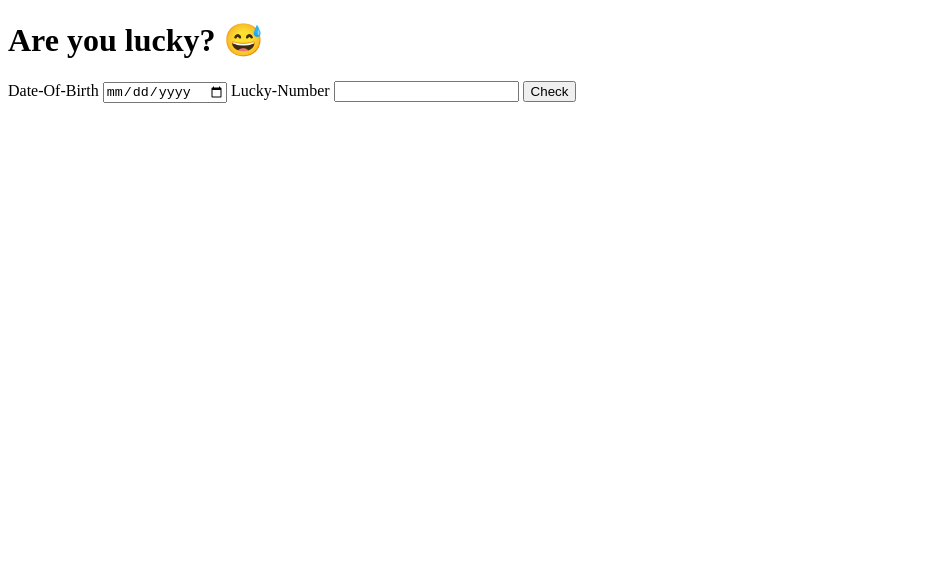
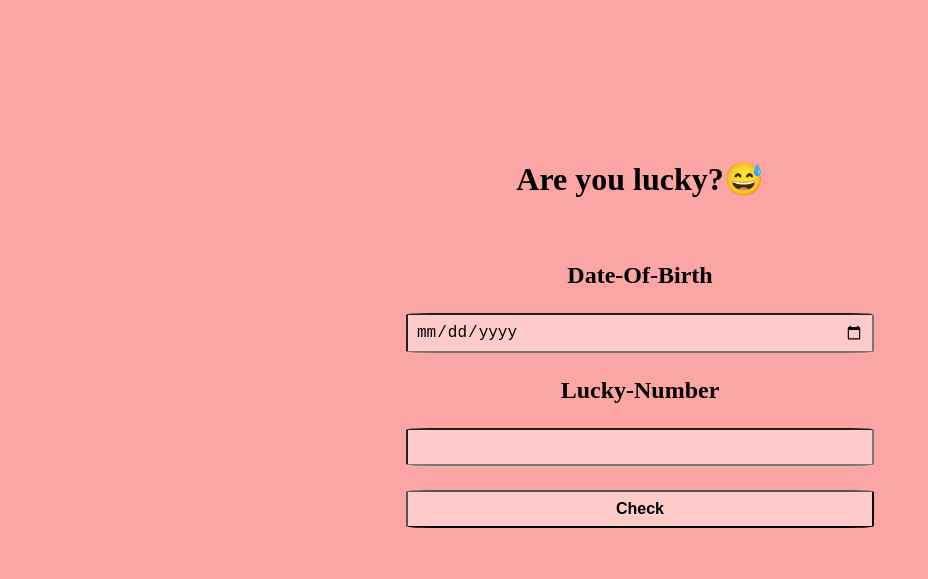
Before and after one commit to sahiba0915/Is-your-birthday-lucky, a plain HTML site: page index.html in a window 1280 px wide. Shown: the whole page, without its empty margins (0-928 px from the left). Drawn offline with Linux system fonts and the light colour scheme.

Commit message:
style: did the styling of the page.

```diff
--- a/index.html
+++ b/index.html
@@ -1,14 +1,17 @@
 <!DOCTYPE html>
 <html lang="en">
+
 <head>
     <meta charset="UTF-8">
     <meta http-equiv="X-UA-Compatible" content="IE=edge">
     <meta name="viewport" content="width=device-width, initial-scale=1.0">
-    <title>Is-you-birthday-lucky</title>
+    <title>Is-your-birthday-lucky</title>
+    <link rel="stylesheet" href="style.css">
 </head>
+
 <body>
-    <h1>Are you lucky? 😅</h1>
     <div class="container">
+        <h1>Are you lucky?😅</h1>
         <label for="date-of-birth">Date-Of-Birth</label>
         <input type="date" id="date-of-birth">
         <label for="lucky-number">Lucky-Number</label>
@@ -16,9 +19,7 @@
         <button id="check">Check</button>
         <div id="output-box"></div>
     </div>
+    <script src="app.js"></script>
+</body>
 
-
-
-   <script src="app.js"></script>
-</body>
 </html>
--- a/style.css
+++ b/style.css
@@ -0,0 +1,65 @@
+@import url('https://fonts.googleapis.com/css2?family=Crete+Round:ital@1&display=swap');
+
+* {
+    box-sizing: border-box;
+    font-size: 'Crete Round', serif;;
+}
+
+:root{
+    --dark-pink : #F87171;
+    --light-pink : #FCA5A5;
+    --faint-pink: #FECACA;
+}
+
+body {
+    margin: 0;
+    background-color: var(--light-pink);
+}
+
+.container{
+    width: 100%;
+    max-width: 500px;
+    min-height: 200px;
+    padding: 1rem;
+    margin: auto;
+    margin-top: 5rem;
+    text-align: center;
+}
+
+h1 {
+    margin: 4rem 0rem 4rem 0rem;
+}
+
+label{
+    font-size: 1.5rem;
+    padding-top: 2rem;
+    font-weight: bold;
+}
+
+input {
+    width: 100%;
+    padding: 0.5rem;
+    margin: 1.5rem 0rem 1.5rem 0rem;
+    border-radius: 5%;
+    background-color: var(--faint-pink);
+    font-size: 1rem;
+}
+
+#check {
+    width: 100%;
+    padding: 0.5rem;
+    border-radius: 5%;
+    font-weight: bold;
+    font-size: 1rem;
+    background-color: var(--faint-pink);
+    cursor: pointer;
+}
+
+#check:hover{
+    background-color: var(--dark-pink);
+}
+
+#output-box {
+    margin: 2rem;
+    font-size: 1.5rem;
+}
```
Also changed, not shown: app.js (+12 -13 lines), birthday.svg (added).
